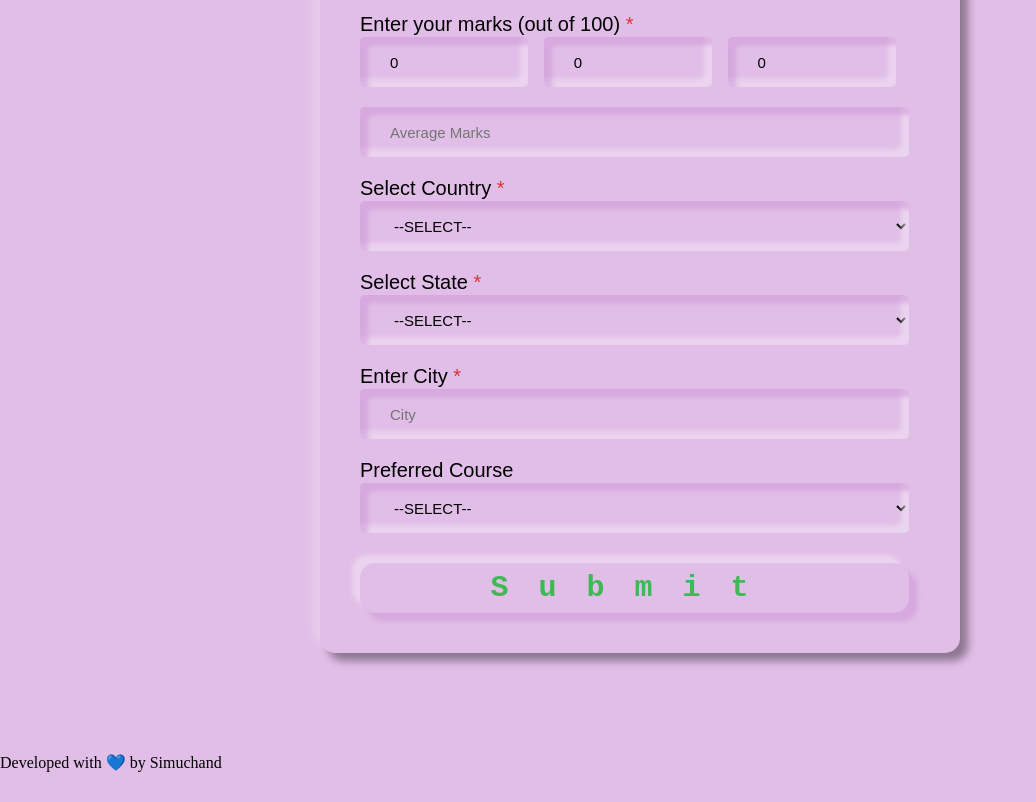
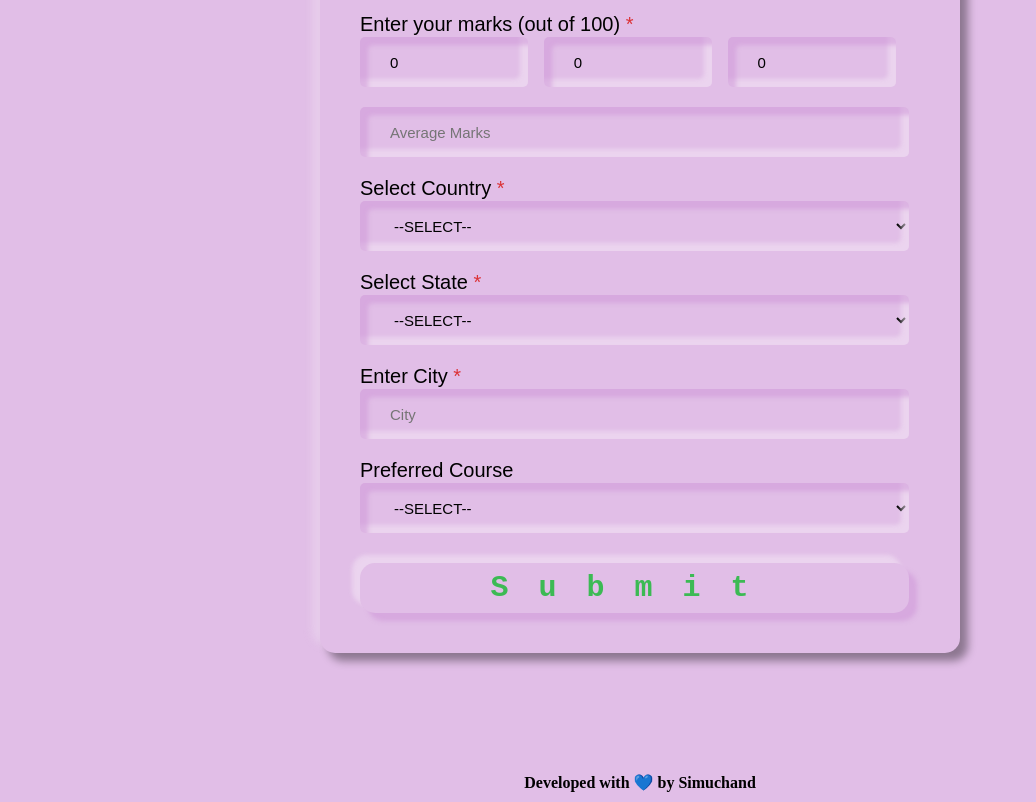
Before and after one commit to simuchand/30-days-of-code, a plain HTML site: page Form Validation/index.html in a window 1280 px wide. Shown: the part 718-1520 px from the top of the page, without its empty margins (0-1036 px from the left). Before the commit the page ends 1490 px from the top, so only its background shows below. Drawn offline with nearby package versions, Linux system fonts and the light colour scheme.

Commit message:
Update stylesheet.css

```diff
--- a/Form Validation/stylesheet.css
+++ b/Form Validation/stylesheet.css
@@ -160,3 +160,10 @@ button {
     inset -8px -8px 4px #f3e5f590;
     color: black;
 }
+
+.developer-credit {
+    text-align: center;
+    margin-top: 10px;
+    padding: 20px 0 10px;
+    font-weight: bolder;
+}
```
